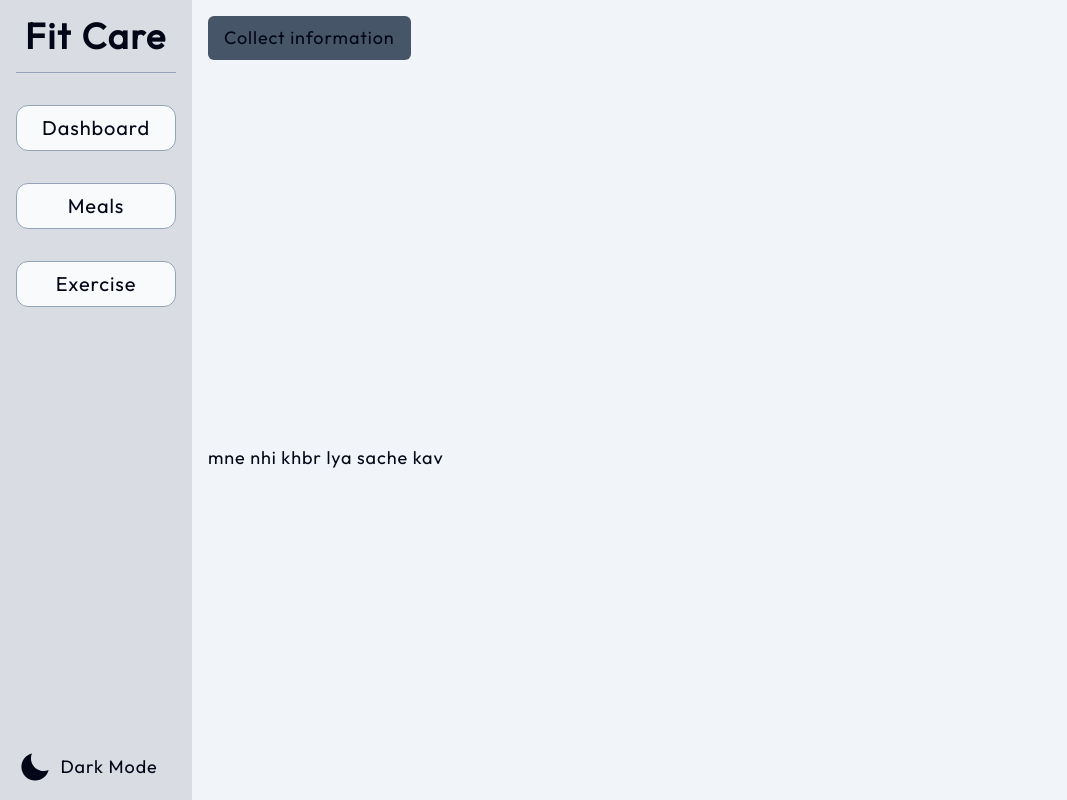
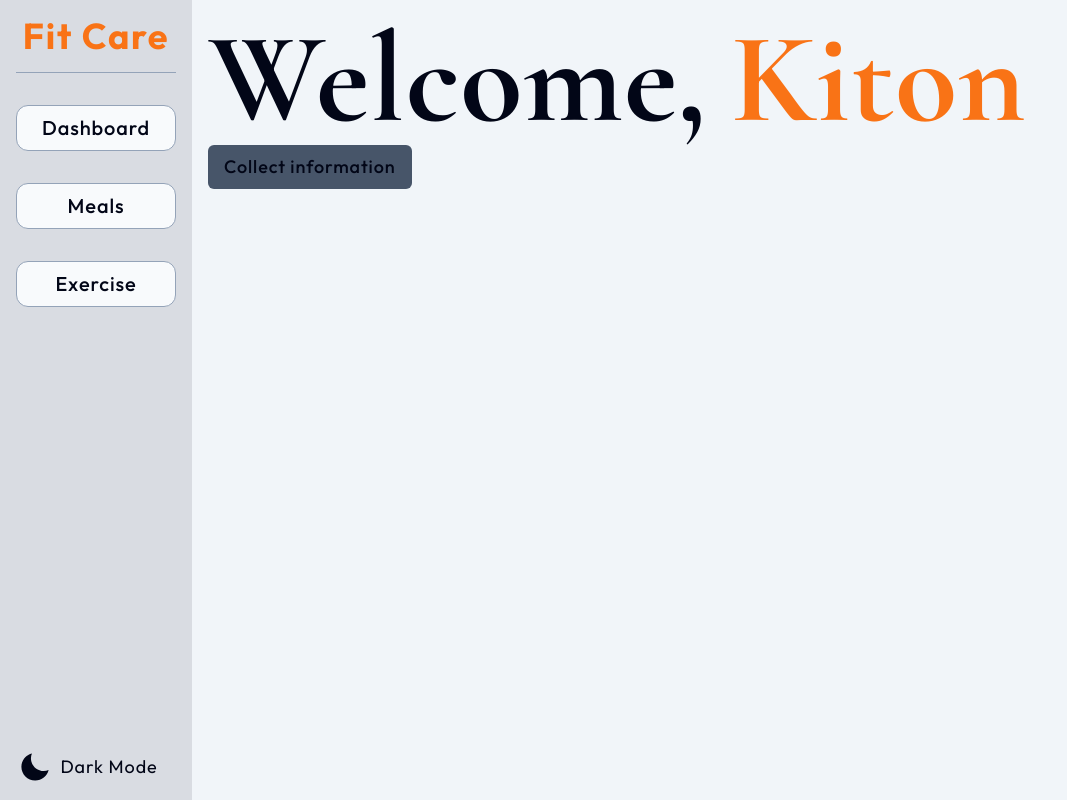
Before and after one commit to kirtanpatel01/fit-care, a React (Vite) app in the folder client/: page / in a window 1280 px wide. Shown: the whole page, without its empty margins (0-1067 px from the left). Built offline with nearby package versions, Linux system fonts and the light colour scheme; no server answers.

Commit message:
`Refactor CSS and UI components across the application`

```diff
--- a/client/index.html
+++ b/client/index.html
@@ -5,10 +5,9 @@
     <link rel="preconnect" href="https://fonts.googleapis.com" />
     <link rel="preconnect" href="https://fonts.gstatic.com" crossorigin />
     <link
-      href="https://fonts.googleapis.com/css2?family=Outfit&display=swap"
+      href="https://fonts.googleapis.com/css2?family=Cormorant+Garamond:ital,wght@0,300;0,400;0,500;0,600;0,700;1,300;1,400;1,500;1,600;1,700&family=Outfit:wght@100..900&display=swap"
       rel="stylesheet"
     />
-
     <meta name="viewport" content="width=device-width, initial-scale=1.0" />
     <title>FitCare</title>
   </head>
--- a/client/src/components/Button.jsx
+++ b/client/src/components/Button.jsx
@@ -3,7 +3,7 @@ import React from 'react'
 function Button({ text, onClick, className='' }, props) {
   return (
     <button
-    className={`px-4 py-2 rounded-md text-white ${className}`}
+    className={`px-4 py-2 rounded-md text-white hover:bg-secondary ${className}`}
     onClick={onClick}
     {...props}
     >{text}</button>
--- a/client/src/components/Sidebar.jsx
+++ b/client/src/components/Sidebar.jsx
@@ -50,7 +50,7 @@ function Sidebar() {
           )}
         </button>
         <div className="w-full flex flex-col items-center gap-4">
-          <span className="text-4xl font-bold tracking-wider">
+          <span className="text-4xl font-bold tracking-wider text-secondary">
             Fit Care
           </span>
           <div className="h-[1px] w-full bg-borderLight"></div>
@@ -64,7 +64,7 @@ function Sidebar() {
               to={link.path}
               key={link.title}
               onClick={() => setIsVisible(false)}
-              className="w-fit min-w-40 text-center border border-borderLight bg-baseLight50 dark:bg-baseDark900 hover:bg-hBlue hover:bg-opacity-25 dark:hover:bg-hBlue dark:hover:bg-opacity-25 p-2 rounded-xl cursor-pointer font-medium text-xl"
+              className="w-fit min-w-40 text-center border border-borderLight bg-baseLight50 dark:bg-baseDark900 btn-hover p-2 rounded-xl cursor-pointer font-medium text-xl hover:text-secondary"
             >
               {link.title}
             </Link>
--- a/client/src/container/CollectInfo/Foods.jsx
+++ b/client/src/container/CollectInfo/Foods.jsx
@@ -314,7 +314,7 @@ function Foods() {
           {foodData.map((food) => (
             <div
               key={food.id}
-              className="item-bg min-w-32 h-fit cursor-pointer"
+              className="item-bg min-w-32 h-fit cursor-pointer btn-hover"
               level={food.foodName}
               desc={food.calories}
               onClick={() => handleFoodSelection(food)}
--- a/client/src/index.css
+++ b/client/src/index.css
@@ -40,6 +40,12 @@
     }
   }
 
-* {
+body {
   font-family: "Outfit", serif;
 }
+
+.cormorant-garamond-bold {
+  font-family: "Cormorant Garamond", serif !important;
+  font-weight: 700;
+  font-style: normal;
+}
--- a/client/src/pages/Dashboard.jsx
+++ b/client/src/pages/Dashboard.jsx
@@ -1,17 +1,21 @@
-import React from 'react'
-import { useNavigate } from 'react-router-dom'
+import React from "react";
+import { useNavigate } from "react-router-dom";
+import { HRLine } from "../components";
 
 function Dashboard() {
   const navigate = useNavigate();
   return (
-    <div className='flex flex-col gap-96'>
-
-      <button onClick={() => navigate('/collect-info')} className='primary-btn'>Collect information</button>
-      <span>mne nhi khbr lya sache kav</span>
-      <span>mne nhi khbr lya sache kav</span>
-      <span>mne nhi khbr lya sache kav</span>
+    <div className="flex flex-col">
+      <div className="text-9xl flex gap-6 cormorant-garamond-bold font-semibold ">
+          <span>Welcome,</span>
+          <span className="text-secondary">Kiton</span>
+      </div>
+      <HRLine />
+      <button onClick={() => navigate("/collect-info")} className="primary-btn">
+        Collect information
+      </button>
     </div>
-  )
+  );
 }
 
-export default Dashboard
+export default Dashboard;
--- a/client/src/pages/Exercise.jsx
+++ b/client/src/pages/Exercise.jsx
@@ -2,7 +2,9 @@ import React from 'react'
 
 function Exercise() {
   return (
-    <div>Exercise</div>
+    <div>
+      Kasrat karne chonmoni!
+    </div>
   )
 }
 
--- a/client/src/styles/collectInfo.css
+++ b/client/src/styles/collectInfo.css
@@ -7,15 +7,15 @@
 }
 
 .radio-btn-span {
-    @apply w-5 h-5 rounded-full border-2 border-borderLight peer-checked:bg-hBlue peer-checked:border-hBlue;
+  @apply w-5 h-5 rounded-full border-2 border-borderLight peer-checked:bg-secondary peer-checked:border-secondary;
 }
 
 .checkbox-btn-span {
-    @apply w-5 h-5 rounded-sm border-2 border-borderLight peer-checked:bg-hBlue peer-checked:border-hBlue;
+  @apply w-5 h-5 rounded-sm border-2 border-borderLight peer-checked:bg-secondary peer-checked:border-secondary;
 }
 
 .radio-label {
-    @apply flex items-center gap-2 cursor-pointer hover:bg-hBlue hover:bg-opacity-20 p-0 min-[320px]:p-2 rounded-md;
+  @apply flex items-center gap-2 cursor-pointer btn-hover p-0 min-[320px]:p-2 rounded-md;
 }
 
 .vr-line {
@@ -23,7 +23,7 @@
 }
 
 .item-bg {
-    @apply px-4 py-2 border border-borderLight rounded-2xl bg-baseLight50 dark:bg-baseDark900 peer-checked:bg-opacity-100 hover:bg-borderLight hover:bg-opacity-30 dark:hover:bg-baseDark;
+  @apply px-4 py-2 border border-borderLight rounded-2xl bg-baseLight50 dark:bg-baseDark900 ;
 }
 
 .btn-container {
@@ -33,3 +33,7 @@
 .btn {
   @apply px-4 py-2 bg-borderLight rounded-md text-white hover:bg-black;
 }
+
+.btn-hover {
+  @apply hover:bg-hBlue hover:bg-opacity-25 hover:text-secondary
+}
--- a/client/tailwind.config.js
+++ b/client/tailwind.config.js
@@ -13,7 +13,8 @@ export default {
         baseLight50: '#f8fafc',
         baseDark900: '#0f172a',
         borderLight: '#94a3b8',
-        hBlue: '#3b82f6'
+        hBlue: '#3b82f6',
+        secondary: '#f97316'
       },
     },
   },
```
Lines whose indentation alone changed are shown as unchanged.
